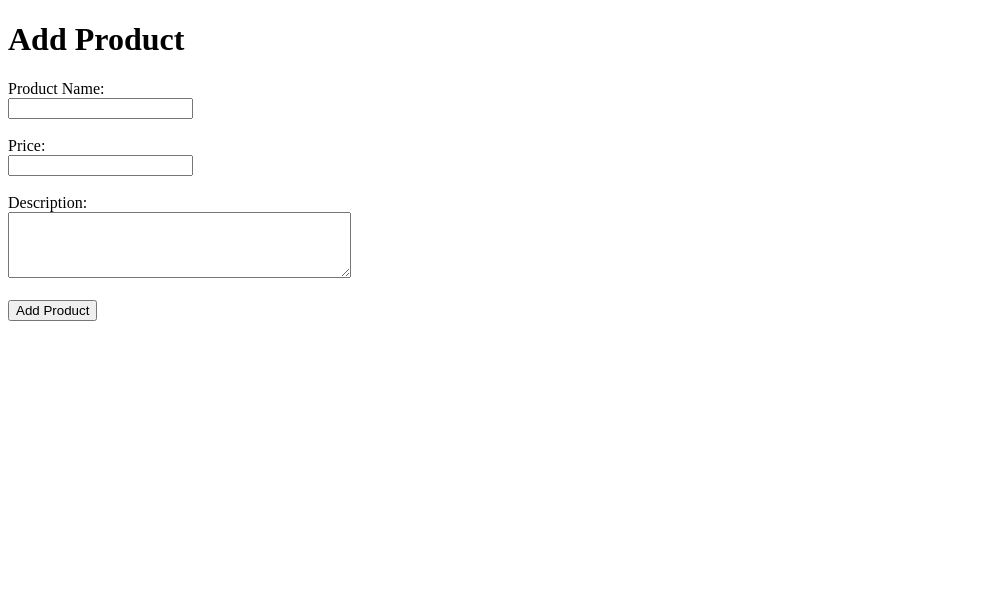
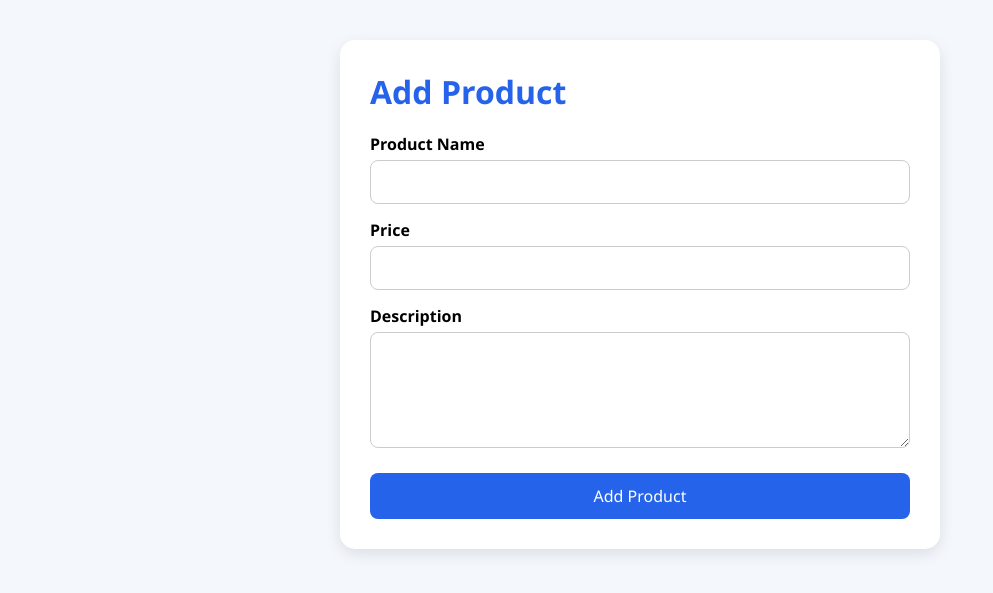
Before and after one commit to joylynprincita-ai/ecommerce-marketplace, a Flask app: page /add-product in a window 1280 px wide. Shown: the top 593 px of the page, without its empty margins (0-993 px from the left). Run offline with Flask 3, Linux system fonts and the light colour scheme.

Commit message:
Final UI improvements and product cards

```diff
--- a/static/style.css
+++ b/static/style.css
@@ -90,3 +90,10 @@ a:hover{
     font-size:20px;
     font-weight:bold;
 }
+textarea{
+    width:100%;
+    padding:12px;
+    border:1px solid #ccc;
+    border-radius:8px;
+    resize:vertical;
+}
--- a/templates/add_product.html
+++ b/templates/add_product.html
@@ -2,25 +2,36 @@
 <html>
 <head>
     <title>Add Product</title>
+    <link rel="stylesheet" href="{{ url_for('static', filename='style.css') }}">
 </head>
 <body>
 
-<h1>Add Product</h1>
+<div class="container">
 
-<form method="POST">
+    <div class="card">
 
-    <label>Product Name:</label><br>
-    <input type="text" name="product_name" required><br><br>
+        <h1>Add Product</h1>
 
-    <label>Price:</label><br>
-    <input type="number" name="price" required><br><br>
+        <form method="POST">
 
-    <label>Description:</label><br>
-    <textarea name="description" rows="4" cols="40"></textarea><br><br>
+            <label>Product Name</label>
+            <input type="text" name="name" required>
 
-    <button type="submit">Add Product</button>
+            <label>Price</label>
+            <input type="number" step="0.01" name="price" required>
 
-</form>
+            <label>Description</label>
+            <textarea name="description" rows="5" required></textarea>
+
+            <button type="submit">
+                Add Product
+            </button>
+
+        </form>
+
+    </div>
+
+</div>
 
 </body>
 </html>
```
